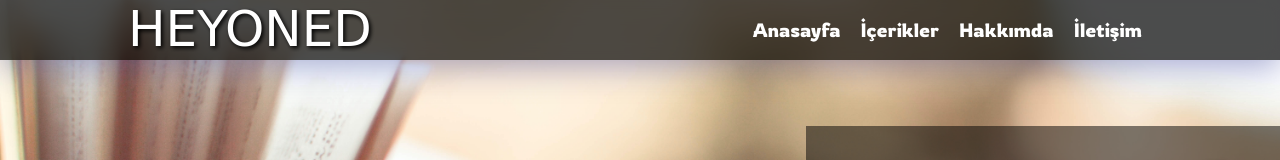
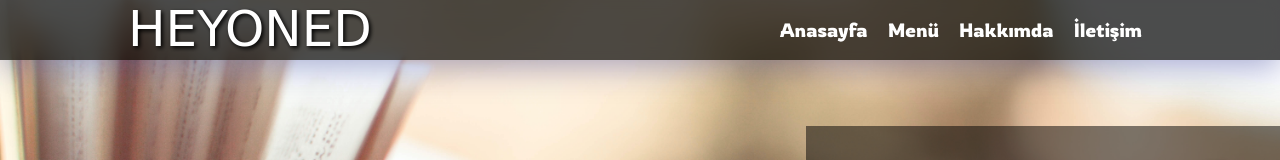
Before and after one commit to n0xm1les/heyoned, a plain HTML site: page index.html in a window 1280 px wide. Shown: the top 160 px of the page. Drawn offline with nearby package versions, Linux system fonts and the light colour scheme; a web font is replaced by a local one.

Commit message:
Navbar düzenlendi

```diff
--- a/index.html
+++ b/index.html
@@ -23,7 +23,7 @@
             <a href="/" id="brand">HEYONED</a>
             <ul id="nav-right">
                 <li><a href="#">Anasayfa</a></li>
-                <li><a href="#">İçerikler</a></li>
+                <li><a href="#">Menü</a></li>
                 <li><a href="#">Hakkımda</a></li>
                 <li><a href="#">İletişim</a></li>
             </ul>
```
